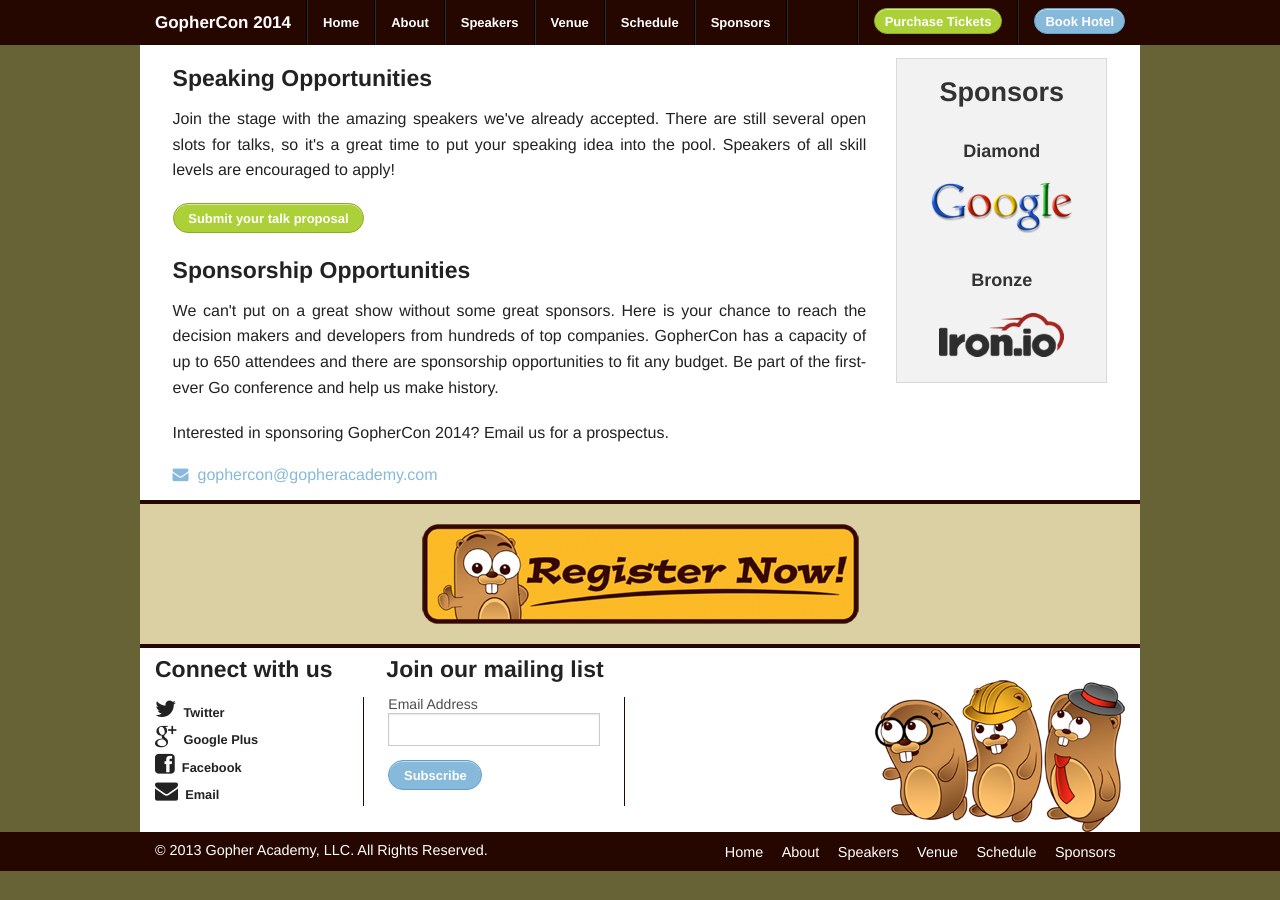
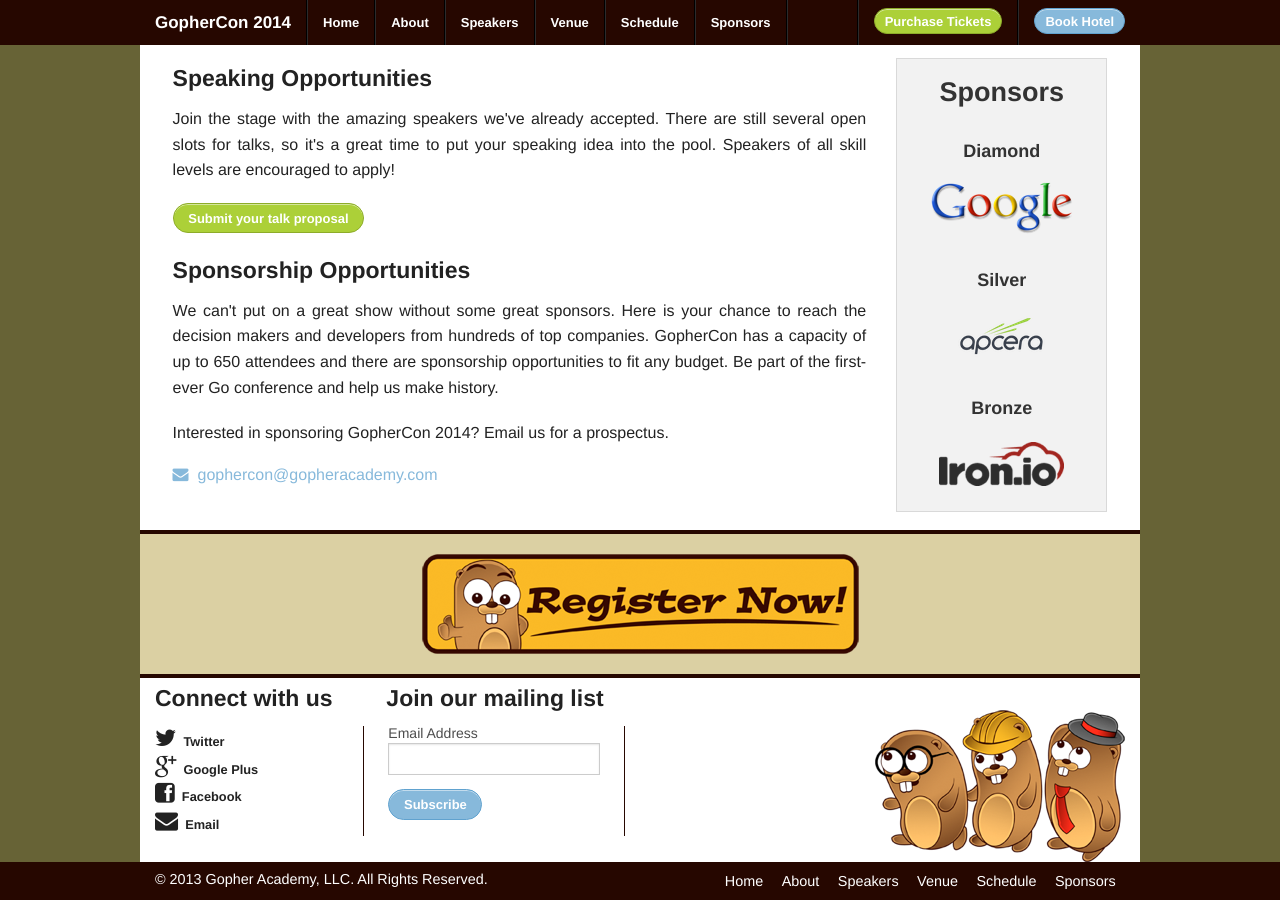
Before and after one commit to gophercon/gophercon.github.io, a Jekyll site: the page built from cfp-sponsors/index.html, in a window 1280 px wide and 900 px high, scrolled down 779 px. Built offline with Jekyll 4.4.1, drawn with Linux system fonts in a browser that asks for light colours; Markdown is read by kramdown in place of the engine named in the settings; before the commit the page ends 1650 px from its top, so only the background shows below that.

Commit message:
sponsor column

```diff
--- a/_includes/sponsor_column.html
+++ b/_includes/sponsor_column.html
@@ -6,6 +6,10 @@
       <a href="http://www.google.com"><img src="/img/sponsors/google.png" /></a>
     </div>
   </div>
+  <h5>Silver</h5>
+  <div class="sponsor">
+    <a href="http://apcera.com"><img src="/img/sponsors/apcera.png" /></a>
+  </div>
   <h5>Bronze</h5>
   <div class="sponsor">
     <a href="http://iron.io"><img src="/img/sponsors/ironio.png" /></a>
```
